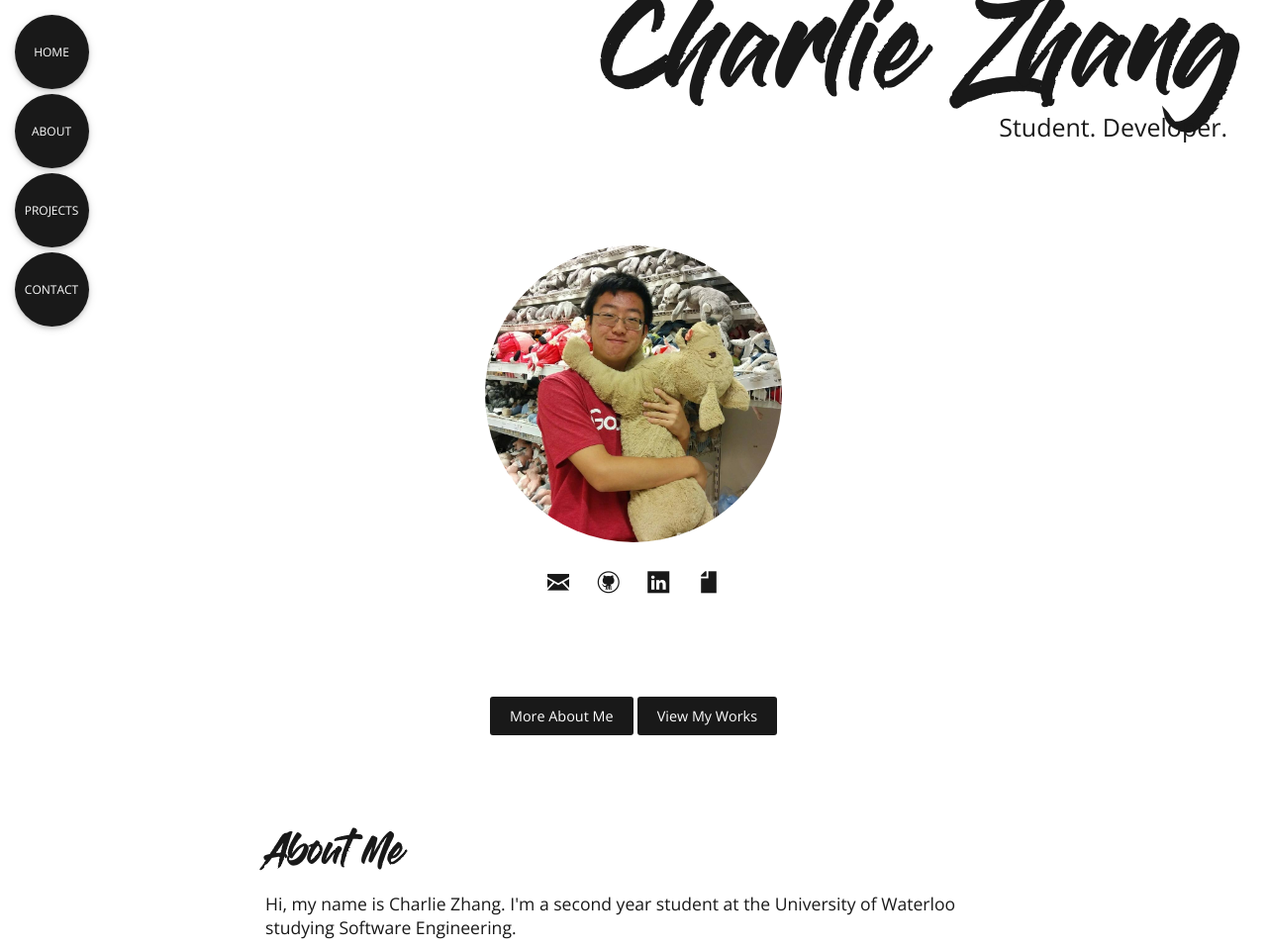
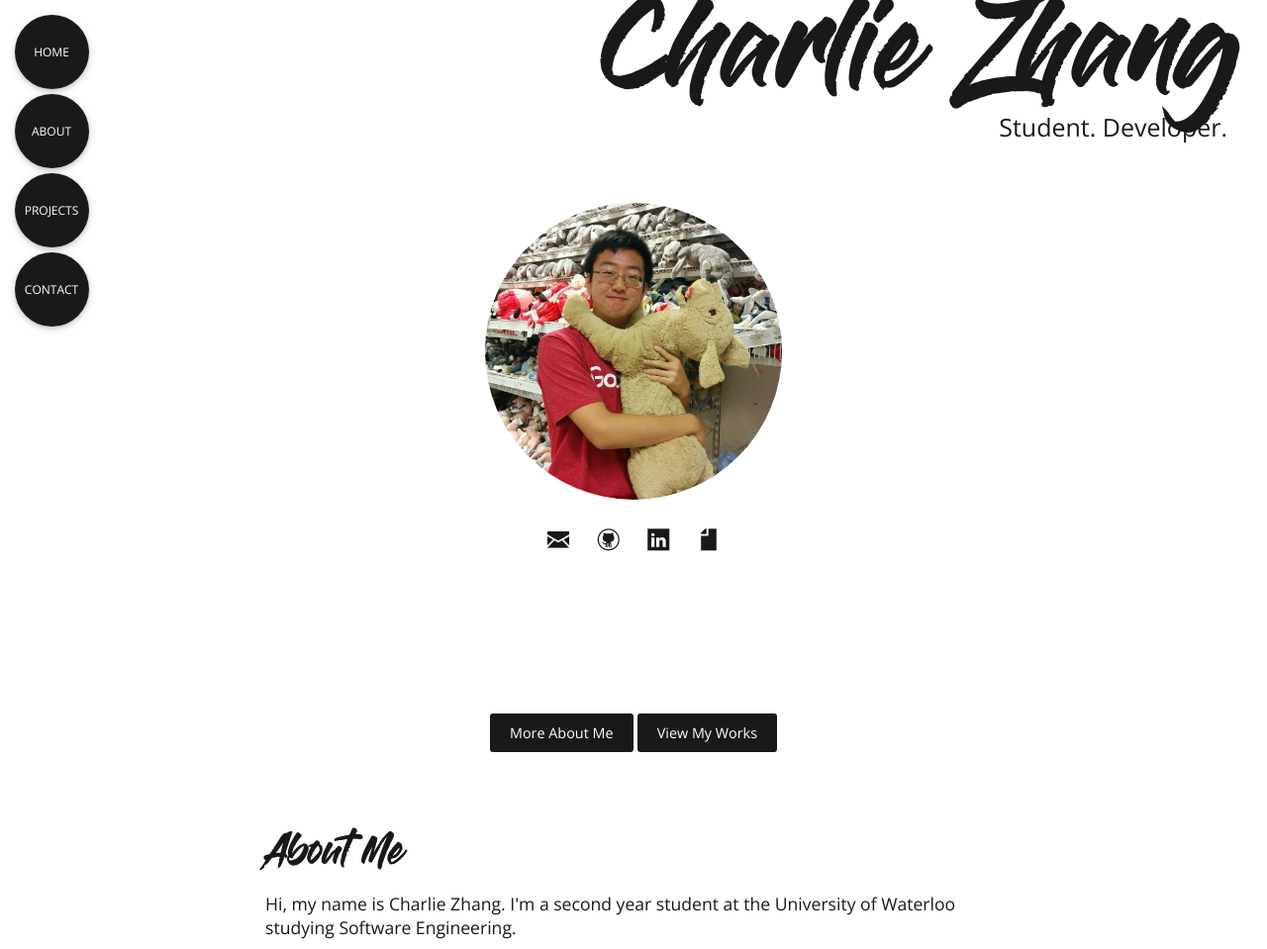
Before and after one commit to luoyang9/luoyang9.github.io, a PHP site: page / in a window 1280 px wide. Shown: the top 959 px of the page at 99% size. Run offline with PHP 8.4, Linux system fonts and the light colour scheme; some libraries are stand-ins or nearby versions.

Commit message:
min height

```diff
--- a/css/main.css
+++ b/css/main.css
@@ -126,7 +126,7 @@ a {
     -webkit-transform: scale(1.6);
     opacity: 0.0; } }
 .intro {
-  height: 100vh;
+  min-height: 100vh;
   display: flex;
   flex-direction: column; }
   .intro .intro-header {
--- a/css/main.scss
+++ b/css/main.scss
@@ -3,7 +3,7 @@
 @import 'animations';
 
 .intro {
-	height: 100vh;
+	min-height: 100vh;
 	display: flex;
 	flex-direction: column;
 
```
Also changed, not shown: 1 other file.
